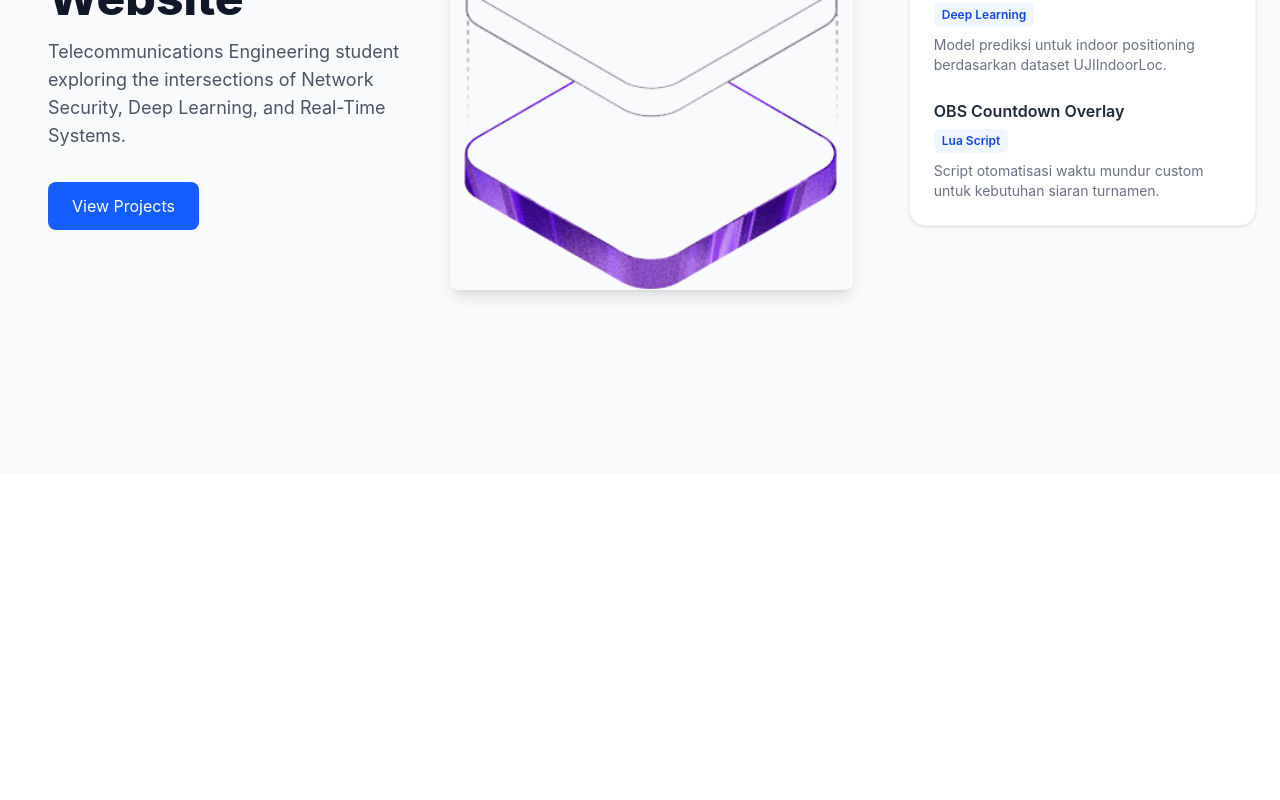
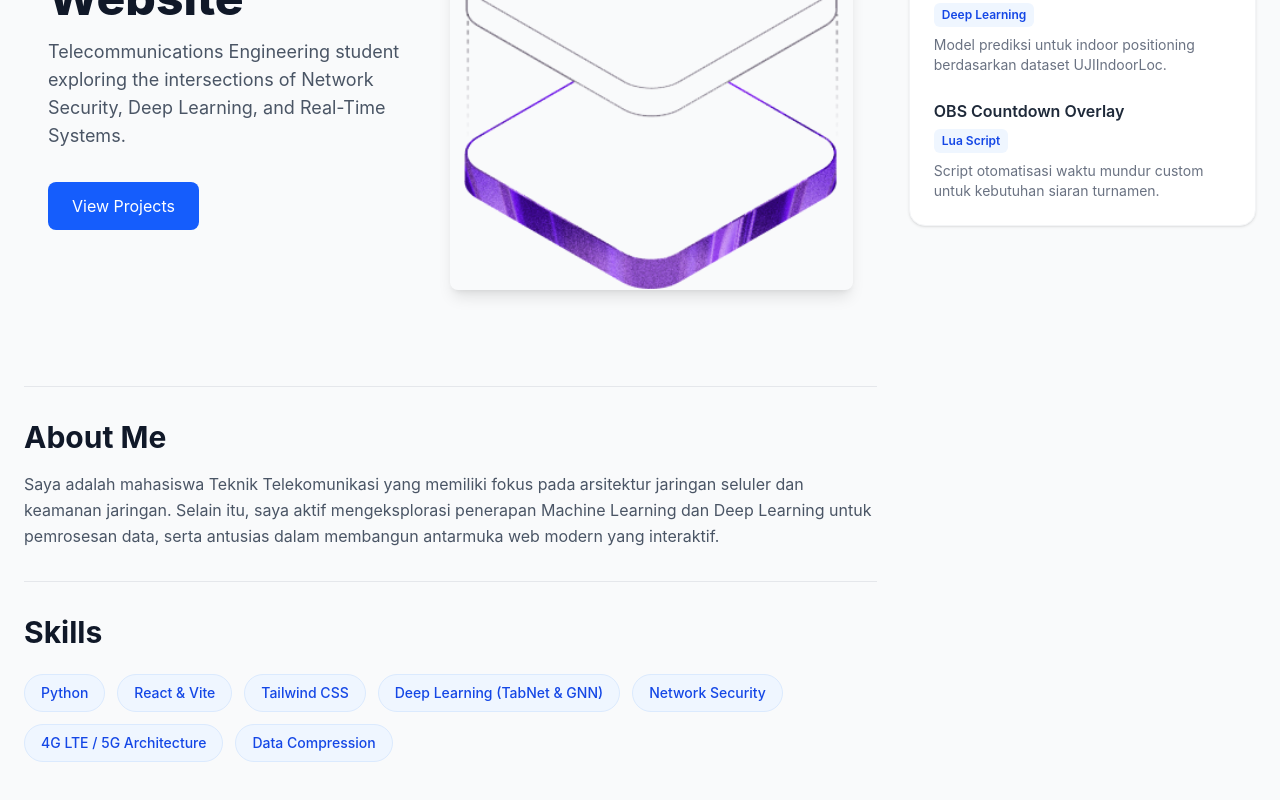
Before and after one commit to blankony/personal-website, a React (Vite) app: page / in a window 1280 px wide. Shown: the part 326-1126 px from the top of the page. Before the commit the page ends 800 px from the top, so only its background shows below. Built offline with nearby package versions, Linux system fonts and the light colour scheme.

Commit message:
Add new components

```diff
--- /dev/null
+++ b/src/components/About.jsx
@@ -0,0 +1,11 @@
+// src/components/About.jsx
+export default function About() {
+  return (
+    <section className="py-8">
+      <h2 className="mb-4 text-3xl font-bold text-gray-900">About Me</h2>
+      <p className="leading-relaxed text-gray-600">
+        Saya adalah mahasiswa Teknik Telekomunikasi yang memiliki fokus pada arsitektur jaringan seluler dan keamanan jaringan. Selain itu, saya aktif mengeksplorasi penerapan Machine Learning dan Deep Learning untuk pemrosesan data, serta antusias dalam membangun antarmuka web modern yang interaktif.
+      </p>
+    </section>
+  );
+}
--- /dev/null
+++ b/src/components/Skills.jsx
@@ -0,0 +1,24 @@
+// src/components/Skills.jsx
+export default function Skills() {
+  const skills = [
+    "Python", "React & Vite", "Tailwind CSS",
+    "Deep Learning (TabNet & GNN)", "Network Security",
+    "4G LTE / 5G Architecture", "Data Compression"
+  ];
+
+  return (
+    <section className="py-8 mb-12">
+      <h2 className="mb-6 text-3xl font-bold text-gray-900">Skills</h2>
+      <div className="flex flex-wrap gap-3">
+        {skills.map((skill, index) => (
+          <span
+            key={index}
+            className="px-4 py-2 text-sm font-medium text-blue-700 bg-blue-50 border border-blue-100 rounded-full"
+          >
+            {skill}
+          </span>
+        ))}
+      </div>
+    </section>
+  );
+}
--- a/src/pages/Home.jsx
+++ b/src/pages/Home.jsx
@@ -1,31 +1,33 @@
 // src/pages/Home.jsx
 import Navbar from '../components/Navbar';
 import Hero from '../components/Hero';
-import ProjectsSidebar from '../components/ProjectsSidebar'; // Import komponen baru
+import About from '../components/About';
+import Skills from '../components/Skills';
+import ProjectsSidebar from '../components/ProjectsSidebar';
 
 export default function Home() {
   return (
     <div className="min-h-screen font-sans bg-gray-50">
       <Navbar />
 
-      {/* Container utama dengan padding */}
       <main className="px-6 py-8 mx-auto max-w-7xl">
+        {/* Tambahkan items-start agar sticky bisa bekerja */}
+        <div className="grid grid-cols-1 gap-8 lg:grid-cols-10 items-start">
 
-        {/* Layout Grid 70 : 30 */}
-        <div className="grid grid-cols-1 gap-8 lg:grid-cols-10">
-
-          {/* Kolom Kiri - 70% (7 dari 10 kolom pada layar besar) */}
-          <div className="lg:col-span-7">
+          {/* Kolom Kiri (70%) - Berisi konten memanjang */}
+          <div className="lg:col-span-7 flex flex-col divide-y divide-gray-200">
             <Hero />
+            <About />
+            <Skills />
           </div>
 
-          {/* Kolom Kanan - 30% (3 dari 10 kolom pada layar besar) */}
-          <div className="lg:col-span-3">
+          {/* Kolom Kanan (30%) - Sticky Sidebar */}
+          {/* class 'sticky top-24' membuat elemen ini diam di posisi saat web di-scroll */}
+          <div className="lg:col-span-3 sticky top-24">
             <ProjectsSidebar />
           </div>
 
         </div>
-
       </main>
     </div>
   );
```
Also changed, not shown: src/pages/About.jsx (deleted).
